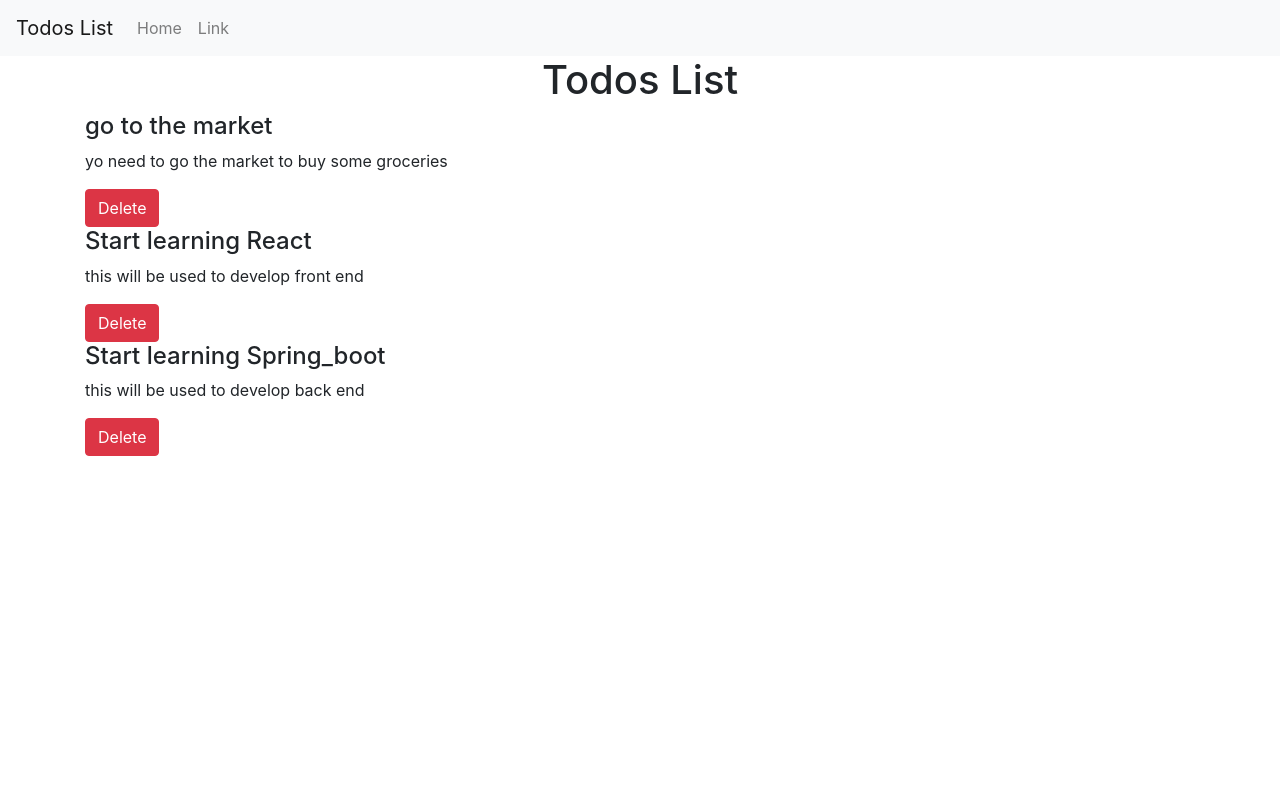
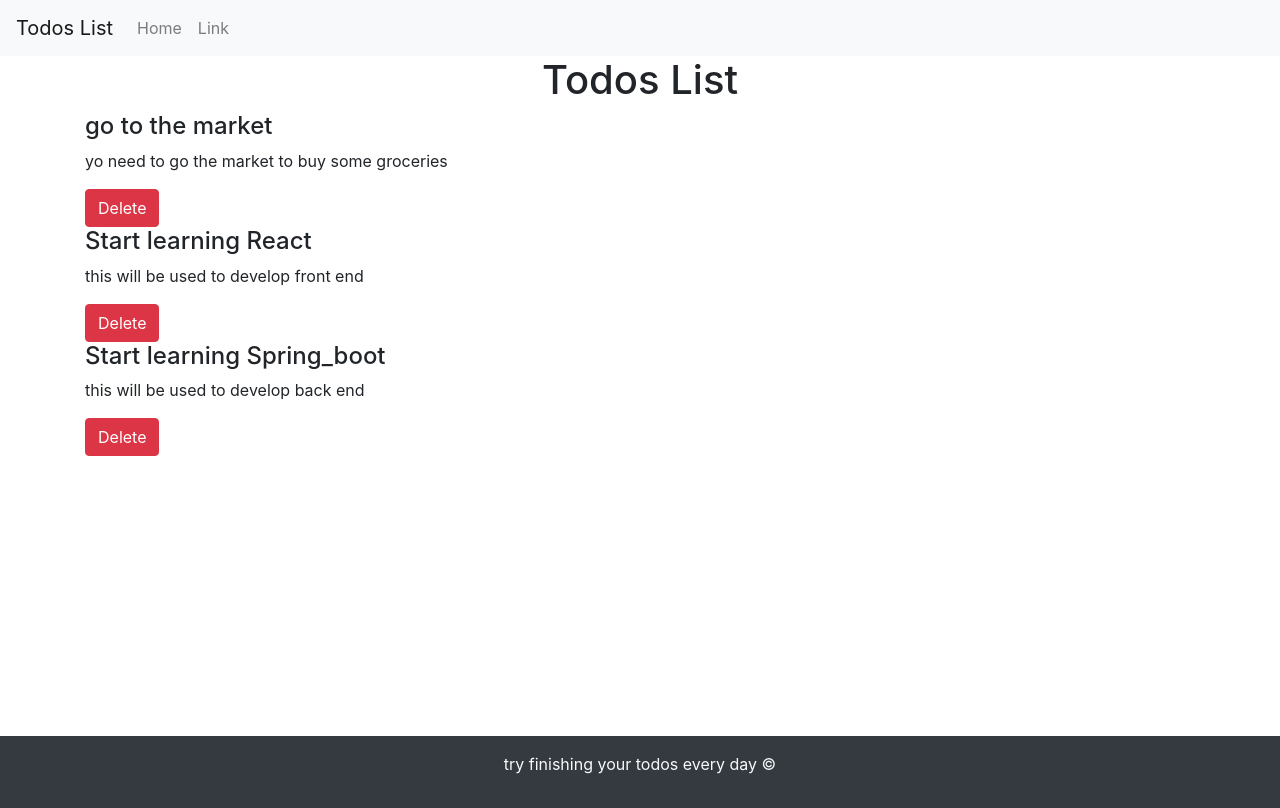
Before and after one commit to rkc98/TodosApp_React, a React (Create React App) app: page / in a window 1280 px wide. Built offline with nearby package versions, Linux system fonts and the light colour scheme.

Commit message:
added footer

```diff
--- /dev/null
+++ b/src/Components/Footer.css
@@ -0,0 +1,5 @@
+.ftstyle{
+    position: absolute;
+    top: 92vh;
+    width: 100%
+}
--- a/src/Components/Todos.js
+++ b/src/Components/Todos.js
@@ -5,9 +5,10 @@
 const Todos=(props)=>{
     return <div className="container">
     <h1 className='text-center'>Todos List</h1>
-    {props.todo.map((todo)=>{
+    {props.todo.length===0?"no todos to display ": props.todo.map((todo)=>{
         return <Todo todosdisp={todo} onDelete={props.onDelete} />
     })}
+
 
     </div>
 }
--- a/src/Components/footer.js
+++ b/src/Components/footer.js
@@ -1,8 +1,12 @@
 
+import './Footer.css'
+const Footer=()=>{
 
-const Footer=()=>{
-    return <div>
+    return <footer className='bg-dark text-light py-3 ftstyle' >
+        <p className='text-center'>
+        try finishing your todos every day &copy;
+        </p>
 
-    </div>
+    </footer>
 }
 export default Footer;
```
